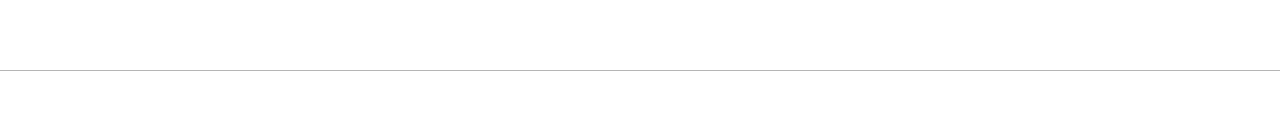
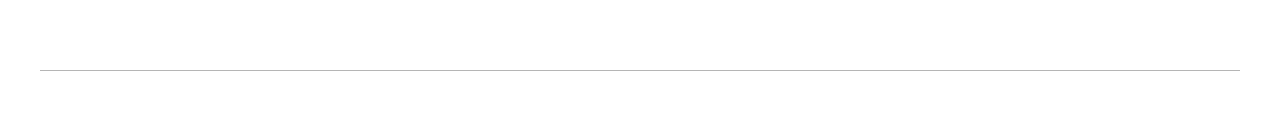
Before and after one commit to Aaidt/Xcal_v1, a Next.js app in the folder apps/web/: page / in a window 1280 px wide. Shown: the part 1794-1929 px from the top of the page. Built offline with nearby package versions, Linux system fonts and the light colour scheme.

Commit message:
minor ui chnages

```diff
--- a/apps/web/app/globals.css
+++ b/apps/web/app/globals.css
@@ -155,7 +155,7 @@
 
 .dark {
 
-  --background: oklch(0.145 0 0);
+  --background: oklch(0 0 0);
 
   --foreground: oklch(0.985 0 0);
 
--- a/apps/web/app/page.tsx
+++ b/apps/web/app/page.tsx
@@ -230,7 +230,7 @@ export default function Home() {
         </div>
       </div>
 
-      <div className="border-b border-foreground/30"></div>
+      <div className="border-b border-foreground/30 mx-10"></div>
 
       <div className="pt-15 pb-20 bg-white dark:bg-foreground text-black flex ">
 
--- a/apps/web/components/ui/ModeToggle.tsx
+++ b/apps/web/components/ui/ModeToggle.tsx
@@ -18,7 +18,7 @@ export function ModeToggle() {
   return (
     <DropdownMenu>
       <DropdownMenuTrigger asChild>
-        <Button variant="outline" size="lg">
+        <Button variant="outline" size="lg" className="hover:cursor-pointer">
           <Sun className="h-[1.2rem] w-[1.2rem] scale-100 rotate-0 transition-all dark:scale-0 dark:-rotate-90" />
           <Moon className="absolute h-[1.2rem] w-[1.2rem] scale-0 rotate-90 transition-all dark:scale-100 dark:rotate-0" />
           <span className="sr-only">Toggle theme</span>
```
